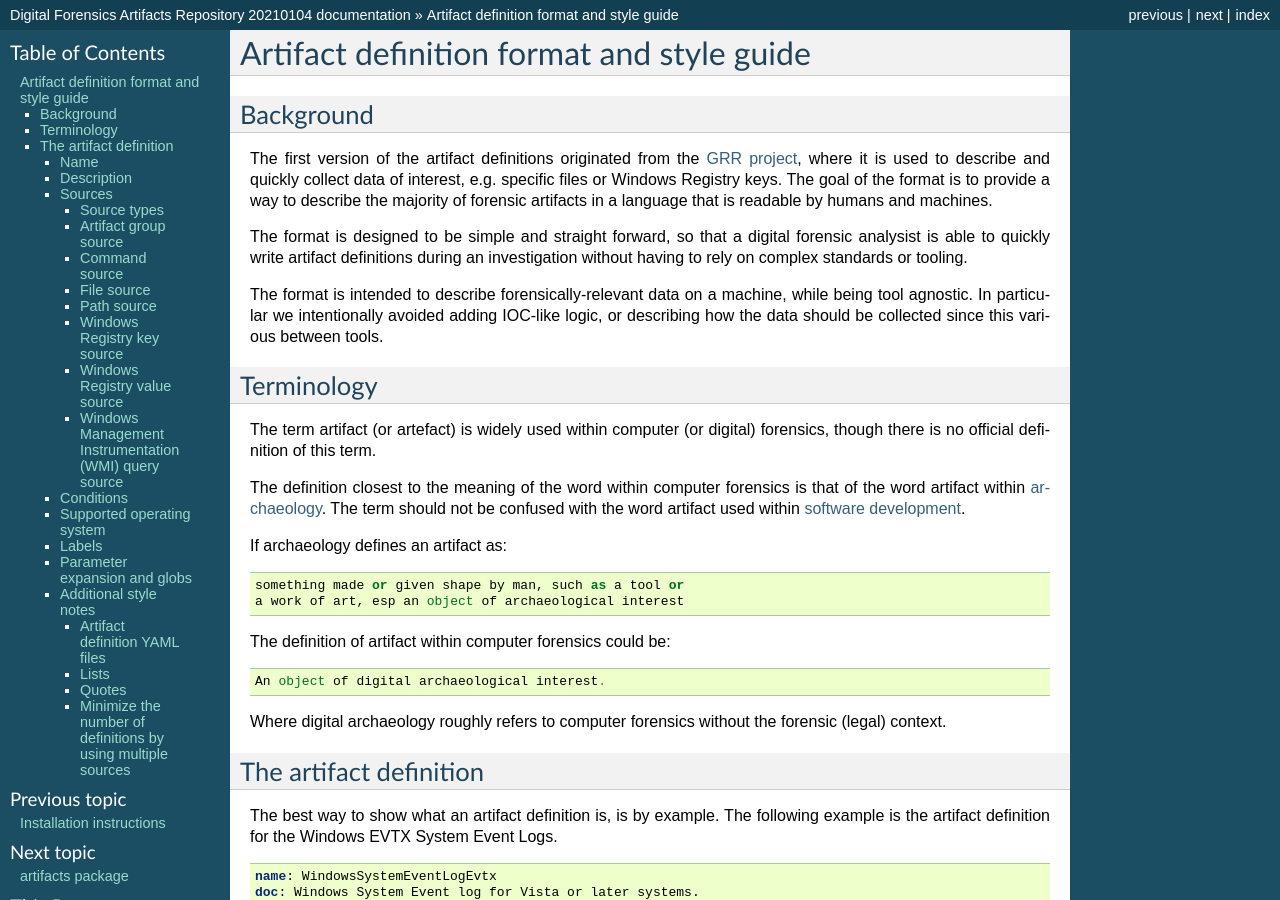
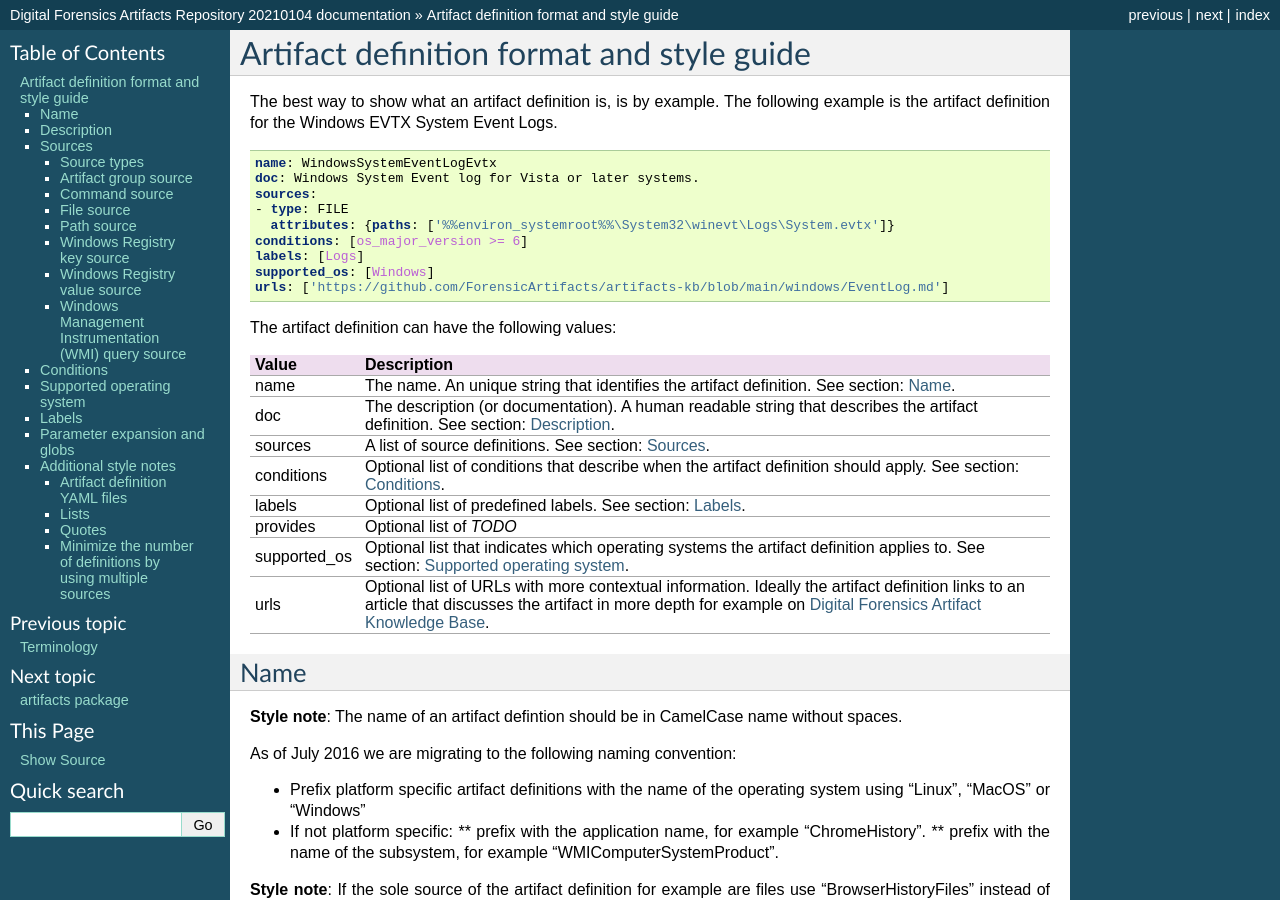
Before and after one commit to ForensicArtifacts/artifacts, a Sphinx documentation site: the page built from docs/sources/Format-specification.md, in a window 1280 px wide and 900 px high. Built offline with Sphinx 7.4.7, drawn with Linux system fonts in a browser that asks for light colours; pages that are not in the unit, such as notebooks, are missing from menus.

Commit message:
Changes to documentation (#415)

````diff
--- a/docs/sources/Format-specification.md
+++ b/docs/sources/Format-specification.md
@@ -1,50 +1,4 @@
 # Artifact definition format and style guide
-
-## Background
-
-The first version of the artifact definitions originated from the
-[GRR project](https://github.com/google/grr), where it is used to describe and
-quickly collect data of interest, e.g. specific files or Windows Registry keys.
-The goal of the format is to provide a way to describe the majority of forensic
-artifacts in a language that is readable by humans and machines.
-
-The format is designed to be simple and straight forward, so that a digital
-forensic analysist is able to quickly write artifact definitions during an
-investigation without having to rely on complex standards or tooling.
-
-The format is intended to describe forensically-relevant data on a machine,
-while being tool agnostic. In particular we intentionally avoided adding
-IOC-like logic, or describing how the data should be collected since this
-various between tools.
-
-## Terminology
-
-The term artifact (or artefact) is widely used within computer (or digital)
-forensics, though there is no official definition of this term.
-
-The definition closest to the meaning of the word within computer forensics is
-that of the word artifact within
-[archaeology](https://en.wikipedia.org/wiki/Artifact_(archaeology)). The term
-should not be confused with the word artifact used within
-[software development](https://en.wikipedia.org/wiki/Artifact_(software_development)).
-
-If archaeology defines an artifact as:
-
-```
-something made or given shape by man, such as a tool or
-a work of art, esp an object of archaeological interest
-```
-
-The definition of artifact within computer forensics could be:
-
-```
-An object of digital archaeological interest.
-```
-
-Where digital archaeology roughly refers to computer forensics without the
-forensic (legal) context.
-
-## The artifact definition
 
 The best way to show what an artifact definition is, is by example. The
 following example is the artifact definition for the Windows EVTX System Event
@@ -75,7 +29,7 @@ provides | Optional list of *TODO*
 supported_os | Optional list that indicates which operating systems the artifact definition applies to. See section: [Supported operating system](#supported-operating-system).
 urls | Optional list of URLs with more contextual information. Ideally the artifact definition links to an article that discusses the artifact in more depth for example on [Digital Forensics Artifact Knowledge Base](https://github.com/ForensicArtifacts/artifacts-kb).
 
-### Name
+## Name
 
 **Style note**: The name of an artifact defintion should be in CamelCase name
 without spaces.
@@ -90,7 +44,7 @@ As of July 2016 we are migrating to the following naming convention:
 **Style note**: If the sole source of the artifact definition for example are
 files use "BrowserHistoryFiles" instead of "BrowserHistory" to reduce ambiguity.
 
-### Description
+## Description
 
 **Style note**: Typically one line description of the artifact, mentioning
 important caveats. If more than one line is necessary, use the multi-line YAML
@@ -109,7 +63,7 @@ separated by an empty line.
 
 **Style note**: explicit newlines (\n) should not be used.
 
-### Sources
+## Sources
 
 Every source definition starts with a `type` followed by arguments for example:
 
@@ -153,7 +107,7 @@ type | The source type.
 conditions | Optional list of conditions to when the artifact definition should apply. See section: [Conditions](#conditions).
 supported_os | Optional list that indicates which operating systems the artifact definition applies to. See section: [Supported operating system](#supported-operating-system).
 
-#### Source types
+### Source types
 
 Currently the following different source types are defined:
 
@@ -171,7 +125,7 @@ The sources types are defined in
 [definitions.py](https://github.com/ForensicArtifacts/artifacts/blob/main/artifacts/definitions.py).
 as TYPE_INDICATOR constants.
 
-#### Artifact group source
+### Artifact group source
 
 The artifact group source is a source that consists of a group of other artifacts e.g.
 
@@ -187,7 +141,7 @@ Value | Description
 --- | ---
 names | A list of artifact definition names that make up this "composite" artifact. This can also be used to group multiple artifact definitions into one for convenience.
 
-#### Command source
+### Command source
 
 The command source is a source that consists of the output of a command e.g.
 
@@ -205,7 +159,7 @@ Value | Description
 args | A list arguments to pass to the command.
 cmd | The path of the command.
 
-#### File source
+### File source
 
 The file source is a source that consists of the contents of files e.g.
 
@@ -222,7 +176,7 @@ Value | Description
 paths | A list of file paths that can potentially be collected. The paths can use parameter expansion e.g. `%%environ_systemroot%%`. See section: [Parameter expansion and globs](parameter-expansion-and-globs).
 separator | Optional path segment seperator e.g. '\' for Windows systems. When not specified the default path segment separator is '/'.
 
-#### Path source
+### Path source
 
 The path source is a source that consists of the contents of paths e.g.
 
@@ -240,7 +194,7 @@ Value | Description
 paths | A list of file paths that can potentially be collected. The paths can use parameter expansion e.g. `%%environ_systemroot%%`. See section: [Parameter expansion and globs](parameter-expansion-and-globs).
 separator | Optional path segment seperator e.g. '\' for Windows systems. When not specified the default path segment separator is '/'.
 
-#### Windows Registry key source
+### Windows Registry key source
 
 The Windows Registry key source is a source that consists of the contents of
 Windows Registry keys e.g.
@@ -259,7 +213,7 @@ Value | Description
 --- | ---
 keys | A list of Windows Registry key paths that can potentially be collected. The paths can use parameter expansion e.g. `%%users.sid%%`. See section: [Parameter expansion and globs](parameter-expansion-and-globs).
 
-#### Windows Registry value source
+### Windows Registry value source
 
 The Windows Registry value source is a source that consists of the contents of
 Windows Registry values e.g.
@@ -277,7 +231,7 @@ Value | Description
 --- | ---
 key_value_pairs | A list of Windows Registry key paths and value names that can potentially be collected. The key path can use parameter expansion e.g. `%%users.sid%%`. See section: [Parameter expansion and globs](parameter-expansion-and-globs).
 
-#### Windows Management Instrumentation (WMI) query source
+### Windows Management Instrumentation (WMI) query source
 
 The  Windows Management Instrumentation (WMI) query source is a source that
 consists of the output of Windows Management Instrumentation (WMI) queries e.g.
@@ -295,7 +249,7 @@ Value | Description
 base_object | Optional WMI base object e.g. `winmgmts:\root\SecurityCenter2`
 query | The Windows Management Instrumentation (WMI) query. The query can use parameter expansion e.g. `%%users.username%%`. See section: [Parameter expansion and globs](parameter-expansion-and-globs).
 
-### Conditions
+## Conditions
 
 *TODO: work is in progress to move this out of GRR into something more portable.*
 
@@ -311,7 +265,7 @@ the GRR link:https://github.com/google/grr/blob/master/proto/knowledge_base.prot
 conditions: [os_major_version >= 6 and time_zone == 'America/Los_Angeles']
 ```
 
-### Supported operating system
+## Supported operating system
 
 Since operating system (OS) conditions are a very common constraint, this has
 been provided as a separate option "supported_os" to simplify syntax. For
@@ -332,7 +286,7 @@ This can be translated to objectfilter as:
 ["os =='Darwin'" OR "os=='Linux'" OR "os == 'Windows'"]
 ```
 
-### Labels
+## Labels
 
 Currently the following different labels are defined:
 
@@ -357,13 +311,13 @@ Users | Information about users.
 The labes are defined in
 link:https://github.com/ForensicArtifacts/artifacts/blob/main/artifacts/definitions.py[definitions.py].
 
-### Parameter expansion and globs
+## Parameter expansion and globs
 
 **TODO: add text**
 
-### Additional style notes
+## Additional style notes
 
-#### Artifact definition YAML files
+### Artifact definition YAML files
 
 Artifact definition YAML filenames should be of the form:
 
@@ -381,7 +335,7 @@ file e.g.
 # Windows specific artifacts.
 ```
 
-#### Lists
+### Lists
 
 Generally use the short `[]` format for single-item lists that fit inside 80
 characters to save on unnecessary line breaks:
@@ -403,7 +357,7 @@ paths:
 - 'HKEY_LOCAL_MACHINE\Software\Microsoft\Windows\CurrentVersion\RunOnceEx\*'
 ```
 
-#### Quotes
+### Quotes
 
 Quotes should not be used for doc strings, artifact names, and simple lists
 like labels and supported_os.
@@ -422,7 +376,7 @@ regular expressions:
 content_regex_list: ["^%%users.username%%:[^:]*\n"]
 ```
 
-#### Minimize the number of definitions by using multiple sources
+### Minimize the number of definitions by using multiple sources
 
 To minimize the number of artifacts in the list, combine them using the
 supported_os and conditions attributes where it makes sense. e.g. rather than
````
Also changed, not shown: docs/index.rst (+10 -0 lines), docs/sources/History.md (added, +16 -0 lines), docs/sources/Terminology.md (added, +26 -0 lines), 1 other file.
